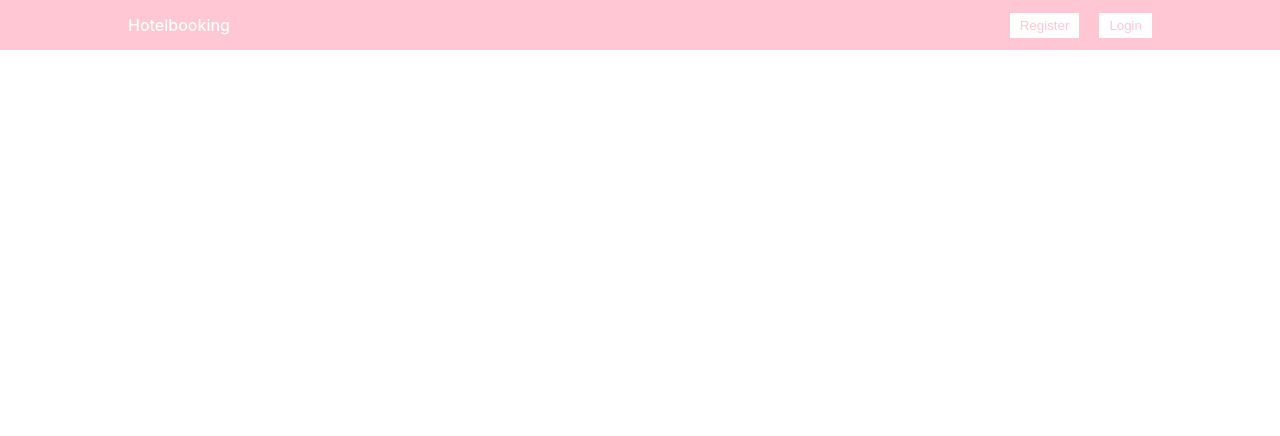
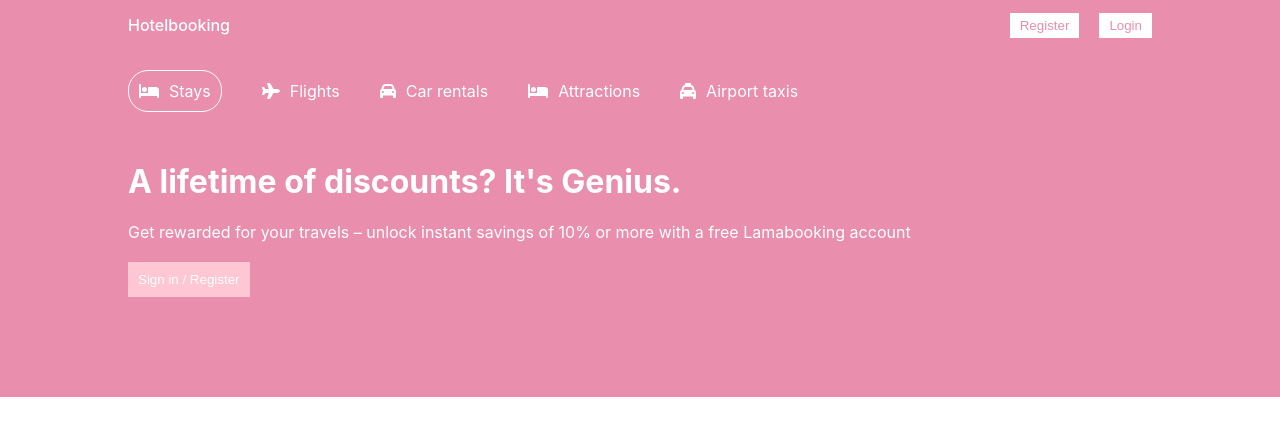
Before and after one commit to mayuces/react-hotel-web-page, a React (Create React App) app: page / in a window 1280 px wide. Shown: the top 436 px of the page. Built offline with nearby package versions, Linux system fonts and the light colour scheme.

Commit message:
header inital part created

```diff
--- a/package.json
+++ b/package.json
@@ -3,6 +3,10 @@
   "version": "0.1.0",
   "private": true,
   "dependencies": {
+    "@fortawesome/fontawesome-svg-core": "^6.2.1",
+    "@fortawesome/free-regular-svg-icons": "^6.2.1",
+    "@fortawesome/free-solid-svg-icons": "^6.2.1",
+    "@fortawesome/react-fontawesome": "^0.2.0",
     "@testing-library/jest-dom": "^5.16.5",
     "@testing-library/react": "^13.4.0",
     "@testing-library/user-event": "^13.5.0",
--- /dev/null
+++ b/src/components/header/Header.tsx
@@ -0,0 +1,51 @@
+import "./header.css";
+import { FontAwesomeIcon } from "@fortawesome/react-fontawesome";
+
+import {
+  faBed,
+  faCalendarDays,
+  faCar,
+  faPerson,
+  faPlane,
+  faTaxi,
+} from "@fortawesome/free-solid-svg-icons";
+
+const Header = () => {
+  return (
+    <div className="header">
+      <div className="headerContainer">
+        <div className="headerList">
+          <div className="headerListItem active">
+            <FontAwesomeIcon icon={faBed} />
+            <span>Stays</span>
+          </div>
+          <div className="headerListItem">
+            <FontAwesomeIcon icon={faPlane} />
+            <span>Flights</span>
+          </div>
+          <div className="headerListItem">
+            <FontAwesomeIcon icon={faCar} />
+            <span>Car rentals</span>
+          </div>
+          <div className="headerListItem">
+            <FontAwesomeIcon icon={faBed} />
+            <span>Attractions</span>
+          </div>
+          <div className="headerListItem">
+            <FontAwesomeIcon icon={faTaxi} />
+            <span>Airport taxis</span>
+          </div>
+        </div>
+        <h1 className="headerTitle">A lifetime of discounts? It's Genius.</h1>
+        <p className="headerDesc">
+          Get rewarded for your travels – unlock instant savings of 10% or more
+          with a free Lamabooking account
+        </p>
+        <button className="headerBtn">Sign in / Register</button>
+        <div className="headerSearch"></div>
+      </div>
+    </div>
+  );
+};
+
+export default Header;
--- /dev/null
+++ b/src/components/header/header.css
@@ -0,0 +1,43 @@
+.header {
+  background-color: #E98EAD;
+  color: white;
+  display: flex;
+  justify-content: center;
+}
+
+.headerContainer {
+  width: 100%;
+  max-width: 1024px;
+  margin: 20px 0px 100px 0px;
+}
+
+.headerList {
+  display: flex;
+  gap: 40px;
+  margin-bottom: 50px;
+}
+
+.headerListItem {
+  display: flex;
+  align-items: center;
+  gap: 10px;
+}
+
+.headerListItem.active {
+  border: 1px solid white;
+  padding: 10px;
+  border-radius: 20px;
+}
+
+.headerDesc {
+  margin: 20px 0px;
+}
+
+.headerBtn {
+  background-color: #FFC6D3;
+  color: white;
+  font-weight: 500;
+  padding: 10px;
+  border: none;
+  padding: 10;
+}
--- a/src/components/navbar.css
+++ b/src/components/navbar/navbar.css
@@ -1,6 +1,6 @@
 .navbar{
   height: 50px;
-  background-color: #FFC6D3;
+  background-color: #E98EAD;
   display: flex;
   justify-content: center;
 }
@@ -24,5 +24,5 @@
   padding: 5px 10px;
   cursor: pointer;
   background-color: white;
-  color: #FFC6D3;
+  color: #E98EAD;
 }
--- a/src/pages/home/Home.tsx
+++ b/src/pages/home/Home.tsx
@@ -1,10 +1,12 @@
-import Navbar from "../../components/Navbar";
+import Header from "../../components/header/Header";
+import Navbar from "../../components/navbar/Navbar";
 import "./home.css";
 
 const Home = () => {
   return (
     <div>
       <Navbar />
+      <Header />
     </div>
   );
 };
```
Also changed, not shown: src/components/navbar/Navbar.tsx (renamed from src/components/Navbar.tsx), 1 other file (tests, documents, lock files or other folders).
